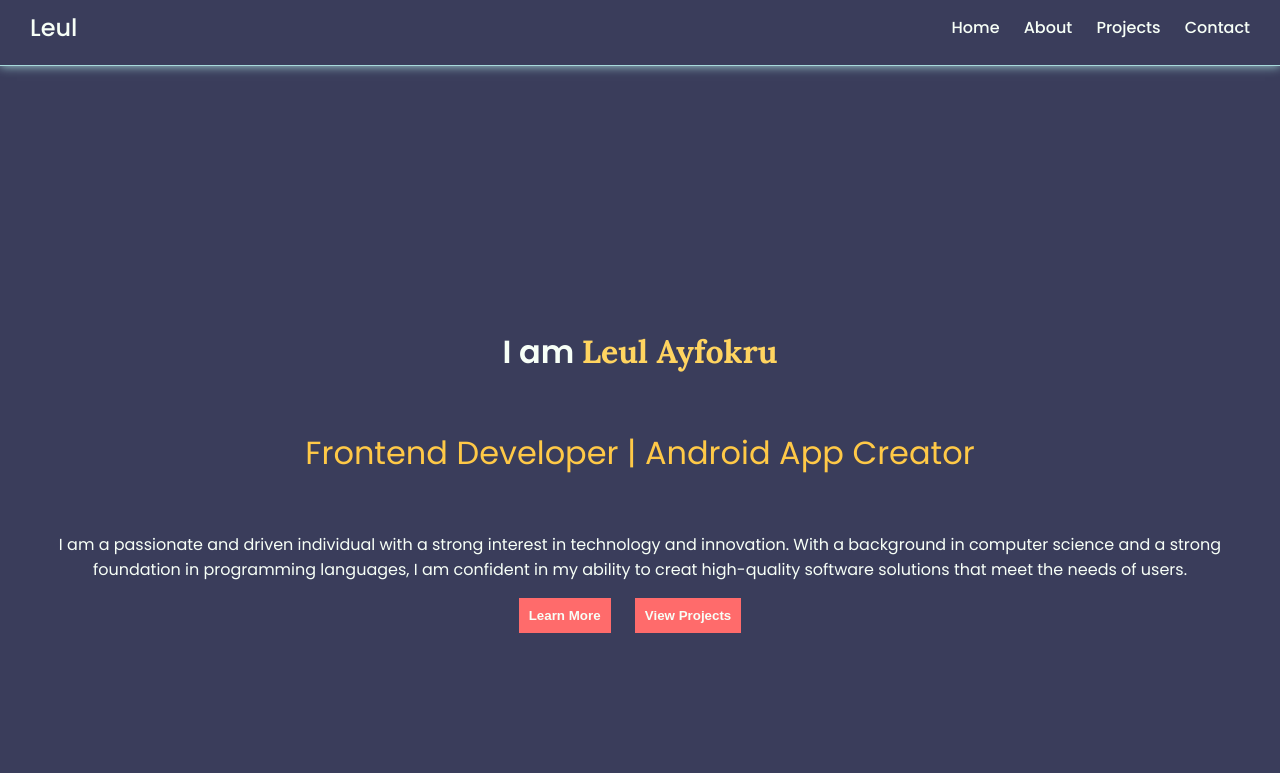
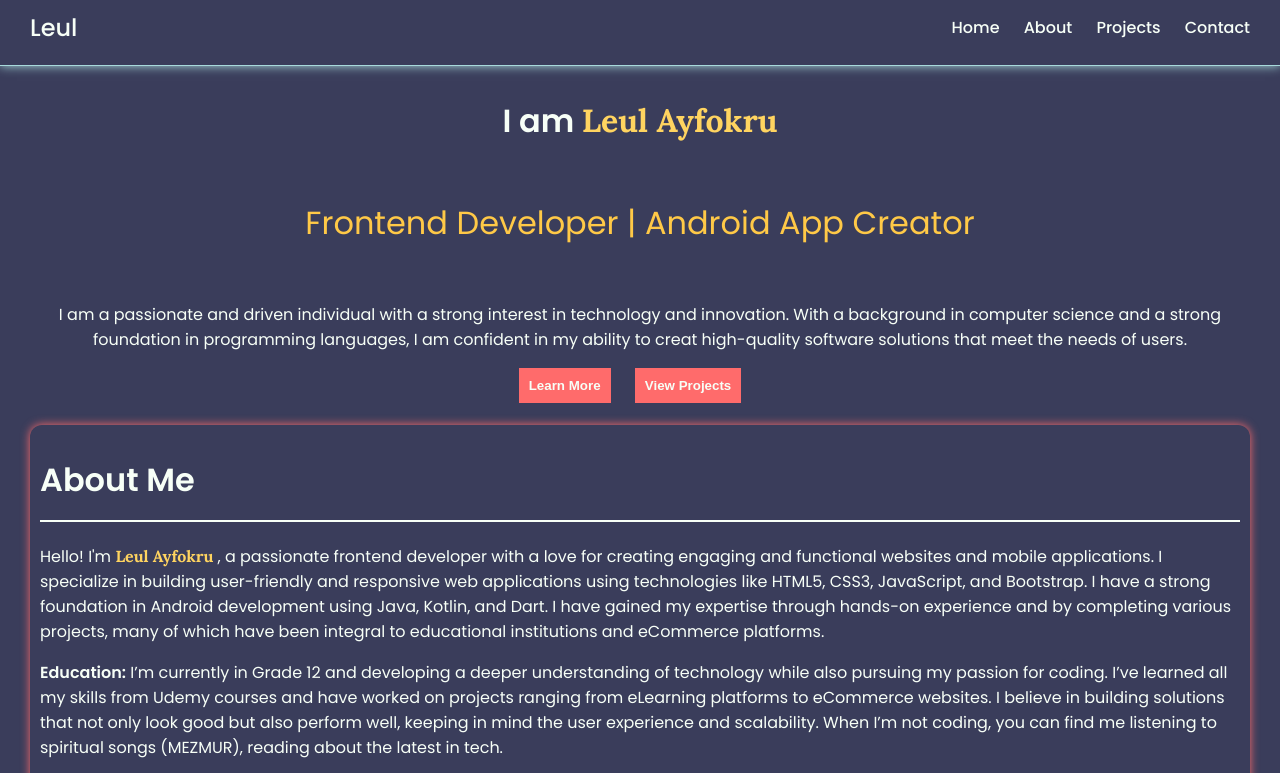
Before and after one commit to akl-leul/leul-ayfokru-portfolio, a plain HTML site: page index.html in a window 1280 px wide. Shown: the top 773 px of the page. Drawn offline with nearby package versions, Linux system fonts and the light colour scheme.

```diff
--- a/css/style.css
+++ b/css/style.css
@@ -153,7 +153,7 @@
     margin: 0 auto;
     color: var(--neutral-color);
     padding: 10px;
-    min-height: 100vh;
+    min-height: calc(fit-content + 100px);
     font-family: var(--primary-font);
     text-align: center;
     display: flex;
```
